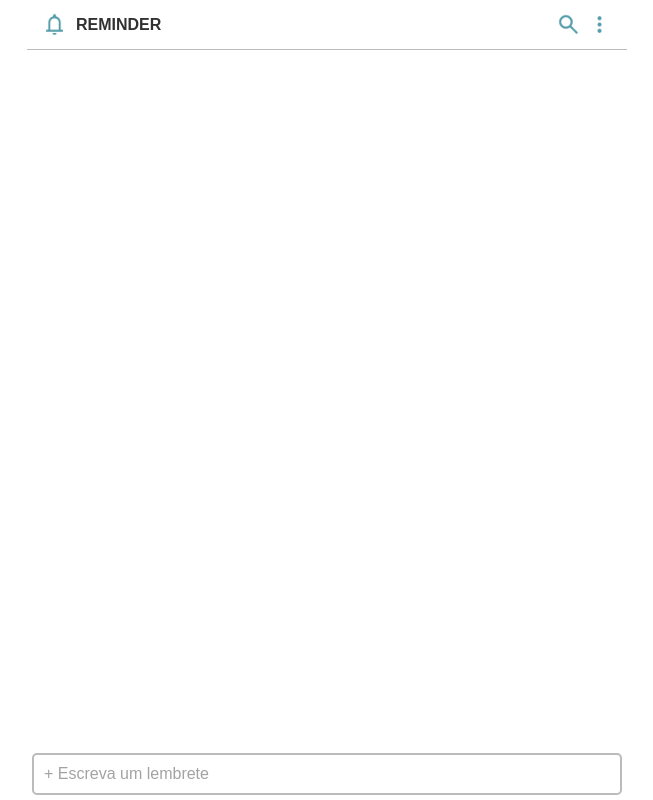
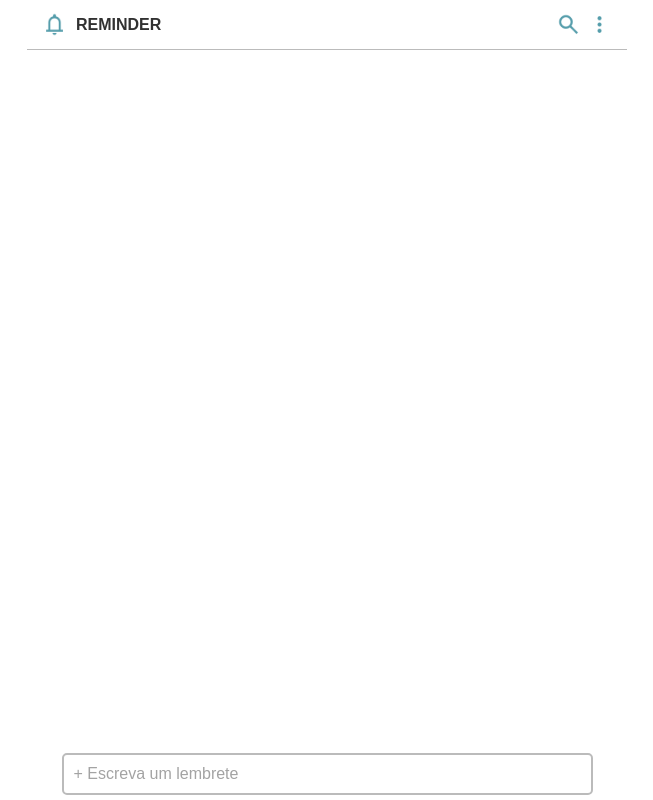
Before and after one commit to Arlesson-Sales/Reminder, a React (Vite) app: page / in a window 1280 px wide. Shown: the whole page, without its empty margins (313-966 px from the left). Built offline with nearby package versions, Linux system fonts and the light colour scheme.

Commit message:
Pequenas mudanças no estilo do footer e header

```diff
--- a/src/components/Footer/Footer.module.css
+++ b/src/components/Footer/Footer.module.css
@@ -2,7 +2,10 @@
     width: 100%;
     margin: auto;
     padding: 5px;
-
+    display: flex;
+    flex-wrap: nowrap;
+    flex-direction: row;
+    justify-content: center;
     max-width: var(--aplication-global-max-width);
 
     left: 50%;
@@ -11,7 +14,7 @@
     transform: translateX(-50%);
 
     input[type="button"] {
-        width: 100%;
+        width: 90%;
         outline: none;
         padding: 10px;
         cursor: pointer;
--- a/src/components/Header/Header.module.css
+++ b/src/components/Header/Header.module.css
@@ -6,7 +6,6 @@
     flex-wrap: nowrap;
     flex-direction: row;
     justify-content: space-between;
-    border-bottom: 1px solid var(--color-02);
     max-width: var(--aplication-global-max-width);
 }
 
--- a/src/main.css
+++ b/src/main.css
@@ -12,6 +12,14 @@
     --aplication-global-max-width: 600px;
 }
 
+.default_bar {
+    width: 90%;
+    height: 1px;
+    margin: auto;
+    max-width: 600px;
+    background-color: var(--color-02);
+}
+
 main {
     position: relative;
 }
--- a/src/routes/Home/Home.jsx
+++ b/src/routes/Home/Home.jsx
@@ -11,6 +11,7 @@ export default function Home()
 
     return (<>
         <Header title_icon="bell" title="REMINDER" options={null} icons={icons} />
+        <div className="default_bar"></div>
         <Footer />
     </>);
 }
```
